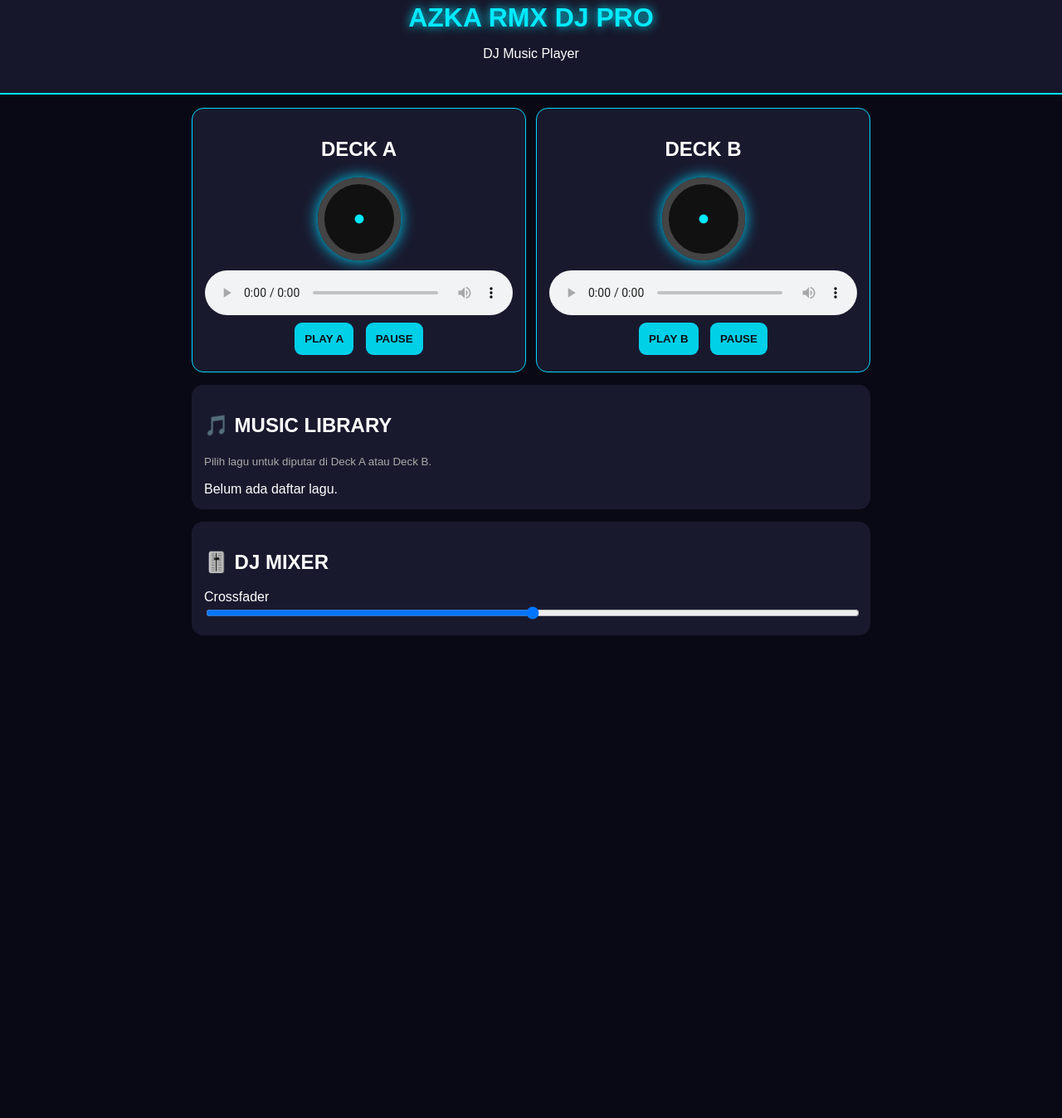
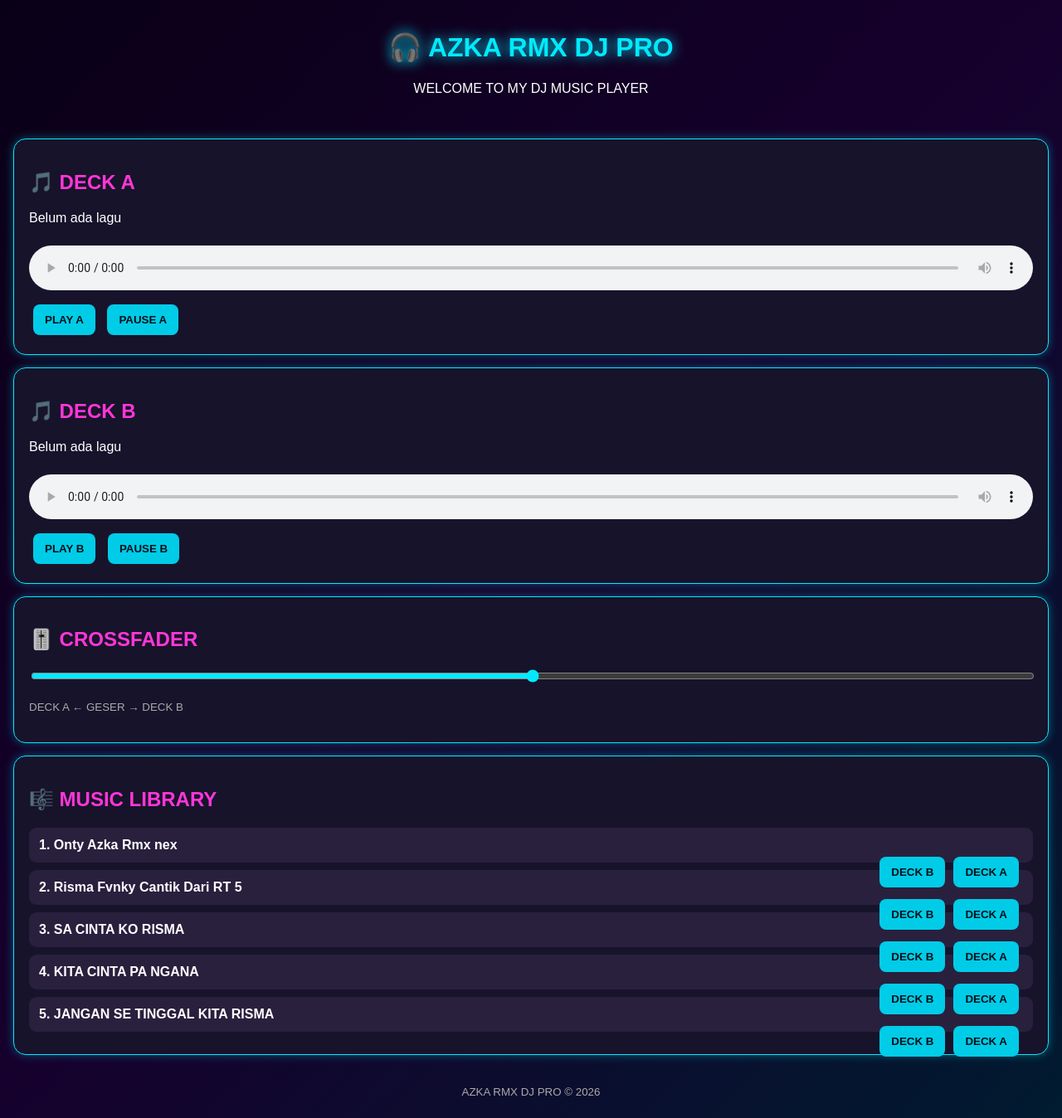
Before and after one commit to renzprs3-lang/Risma-fvnky-, a plain HTML site: page index.html in a window 1280 px wide. Shown: the part 19-1367 px from the top of the page at 83% size. Before the commit the page ends 801 px from the top, so only its background shows below. Drawn offline with Linux system fonts and the light colour scheme.

Commit message:
Update index.html

```diff
--- a/index.html
+++ b/index.html
@@ -3,62 +3,85 @@
 <html lang="id">
 <head>
 <meta charset="UTF-8">
-<meta name="viewport" content="width=device-width, initial-scale=1">
+<meta name="viewport" content="width=device-width, initial-scale=1.0">
 <title>AZKA RMX DJ PRO</title>
 <style>
 *{box-sizing:border-box}
-body{margin:0;background:#090916;color:white;font-family:Arial,sans-serif}
-header{text-align:center;padding:22px;background:#17172b;border-bottom:2px solid #00eaff}
-h1{color:#00eaff;margin:0;text-shadow:0 0 12px #00eaff}
-main{max-width:850px;margin:auto;padding:16px}
-.decks{display:grid;grid-template-columns:1fr 1fr;gap:12px}
-.deck{background:#19192e;border:1px solid #00d9ff;border-radius:14px;padding:15px;text-align:center}
-.disc{width:100px;height:100px;border:8px solid #444;border-radius:50%;margin:12px auto;background:radial-gradient(circle,#00eaff 0 8%,#111 10% 100%);box-shadow:0 0 18px #00d9ff}
-button{background:#00cfe8;color:#071018;border:0;border-radius:9px;padding:12px;margin:5px;font-weight:bold}
-input{max-width:100%}
-.panel{background:#19192e;padding:15px;border-radius:14px;margin-top:15px}
-.track{padding:12px;border-bottom:1px solid #444;display:flex;justify-content:space-between;gap:8px;align-items:center}
-.track button{padding:9px}
+body{
+  margin:0;padding:16px;
+  font-family:Arial,sans-serif;
+  color:white;
+  background:linear-gradient(135deg,#090016,#16002d,#001b30);
+}
+header{text-align:center;padding:20px 0}
+h1{color:#00eaff;text-shadow:0 0 15px #00eaff}
+h2{color:#ff36d7}
+.deck{
+  background:#17132b;
+  border:1px solid #00eaff;
+  border-radius:15px;
+  padding:18px;
+  margin:15px 0;
+  box-shadow:0 0 12px #00eaff55;
+}
+button{
+  background:#00cce8;color:#001018;
+  border:0;border-radius:8px;
+  padding:11px 14px;margin:5px;
+  font-weight:bold;
+}
+button:active{background:#ff36d7}
+.song{
+  background:#29203e;padding:12px;
+  margin:9px 0;border-radius:9px;
+}
+.song button{float:right}
+audio{width:100%;margin:8px 0}
+input[type=range]{width:100%;accent-color:#00eaff}
 small{color:#aaa}
-@media(max-width:480px){.decks{grid-template-columns:1fr}}
 </style>
 </head>
 <body>
+
 <header>
-<h1>AZKA RMX DJ PRO</h1>
-<p>DJ Music Player</p>
+<h1>🎧 AZKA RMX DJ PRO</h1>
+<p>WELCOME TO MY DJ MUSIC PLAYER</p>
 </header>
-<main>
-<div class="decks">
-<section class="deck">
-<h2>DECK A</h2><div class="disc"></div>
-<audio id="audioA" controls style="width:100%"></audio>
-<button onclick="document.getElementById('audioA').play()">PLAY A</button>
-<button onclick="document.getElementById('audioA').pause()">PAUSE</button>
-</section>
-<section class="deck">
-<h2>DECK B</h2><div class="disc"></div>
-<audio id="audioB" controls style="width:100%"></audio>
-<button onclick="document.getElementById('audioB').play()">PLAY B</button>
-<button onclick="document.getElementById('audioB').pause()">PAUSE</button>
-</section>
+
+<div class="deck">
+<h2>🎵 DECK A</h2>
+<p id="titleA">Belum ada lagu</p>
+<audio id="audioA" controls></audio>
+<button onclick="playA()">PLAY A</button>
+<button onclick="pauseA()">PAUSE A</button>
 </div>
-<section class="panel">
-<h2>🎵 MUSIC LIBRARY</h2>
-<p><small>Pilih lagu untuk diputar di Deck A atau Deck B.</small></p>
-<div id="library">Belum ada daftar lagu.</div>
-</section>
-<section class="panel">
-<h2>🎚️ DJ MIXER</h2>
-<label>Crossfader</label>
-<input type="range" min="0" max="100" value="50" style="width:100%" oninput="mix(this.value)">
-</section>
-</main>
+
+<div class="deck">
+<h2>🎵 DECK B</h2>
+<p id="titleB">Belum ada lagu</p>
+<audio id="audioB" controls></audio>
+<button onclick="playB()">PLAY B</button>
+<button onclick="pauseB()">PAUSE B</button>
+</div>
+
+<div class="deck">
+<h2>🎚️ CROSSFADER</h2>
+<input type="range" min="0" max="100" value="50"
+oninput="mix(this.value)">
+<p><small>DECK A ← GESER → DECK B</small></p>
+</div>
+
+<div class="deck">
+<h2>🎼 MUSIC LIBRARY</h2>
+<div id="library"></div>
+</div>
+
+<footer style="text-align:center;padding:20px">
+<small>AZKA RMX DJ PRO © 2026</small>
+</footer>
+
 <script>
-const SUPABASE_URL="https://fvrslvvzfuygkswvzmou.supabase.co";
-const BUCKET="Azka music";
-const SONGS=[];
-const SONGS=[
+const SONGS = [
 {
 name:"Onty Azka Rmx nex",
 url:"https://fvrslvvzfuygkswvzmou.supabase.co/storage/v1/object/public/Azka%20music/Onty%20Azka%20Rmx%20nex%20.mp3"
@@ -81,33 +104,56 @@ url:"https://fvrslvvzfuygkswvzmou.supabase.co/storage/v1/object/public/Azka%20mu
 }
 ];
 
+const audioA=document.getElementById("audioA");
+const audioB=document.getElementById("audioB");
+const titleA=document.getElementById("titleA");
+const titleB=document.getElementById("titleB");
 const library=document.getElementById("library");
-function addSong(name,url){
- const item=document.createElement("div");
- item.className="track";
- const title=document.createElement("span");
- title.textContent=name;
- const controls=document.createElement("span");
- ["A","B"].forEach(deck=>{
-  const btn=document.createElement("button");
-  btn.textContent="▶ "+deck;
-  btn.onclick=()=>{
-   const audio=document.getElementById("audio"+deck);
-   audio.src=url;
-   audio.play();
-  };
-  controls.appendChild(btn);
- });
- item.append(title,controls);
- library.appendChild(item);
+
+function loadA(song){
+  audioA.src=song.url;
+  titleA.textContent=song.name;
+  audioA.load();
 }
-SONGS.forEach(song=>addSong(song.name,song.url));
+function loadB(song){
+  audioB.src=song.url;
+  titleB.textContent=song.name;
+  audioB.load();
+}
+function playA(){audioA.play()}
+function pauseA(){audioA.pause()}
+function playB(){audioB.play()}
+function pauseB(){audioB.pause()}
+
 function mix(value){
- const a=document.getElementById("audioA");
- const b=document.getElementById("audioB");
- a.volume=1-value/100;
- b.volume=value/100;
+  const x=Number(value)/100;
+  audioA.volume=1-x;
+  audioB.volume=x;
 }
+
+SONGS.forEach((song,index)=>{
+  const item=document.createElement("div");
+  item.className="song";
+
+  const name=document.createElement("strong");
+  name.textContent=(index+1)+". "+song.name;
+
+  const buttons=document.createElement("div");
+
+  const buttonA=document.createElement("button");
+  buttonA.textContent="DECK A";
+  buttonA.onclick=()=>loadA(song);
+
+  const buttonB=document.createElement("button");
+  buttonB.textContent="DECK B";
+  buttonB.onclick=()=>loadB(song);
+
+  buttons.appendChild(buttonA);
+  buttons.appendChild(buttonB);
+  item.appendChild(name);
+  item.appendChild(buttons);
+  library.appendChild(item);
+});
 </script>
 </body>
 </html>
```
